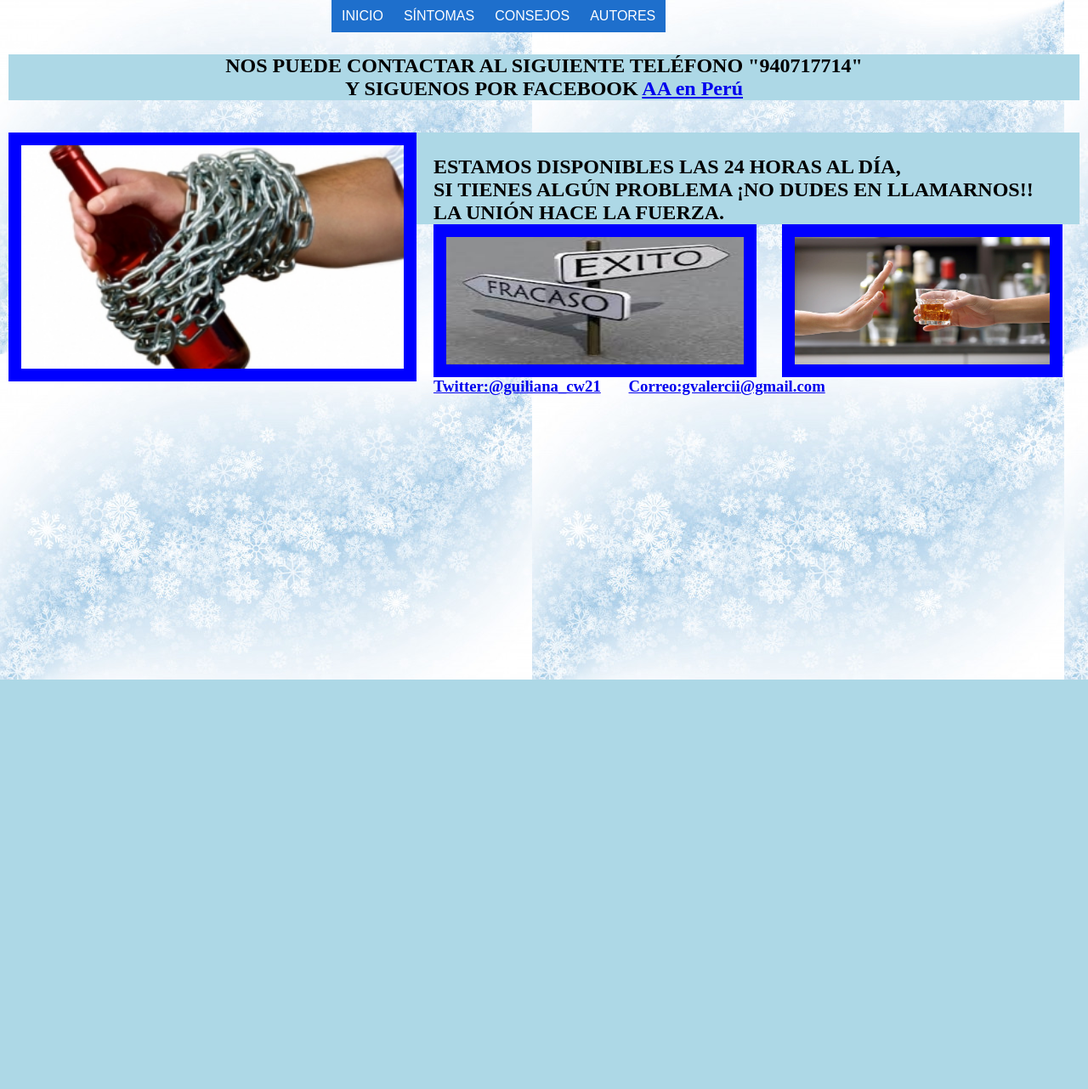
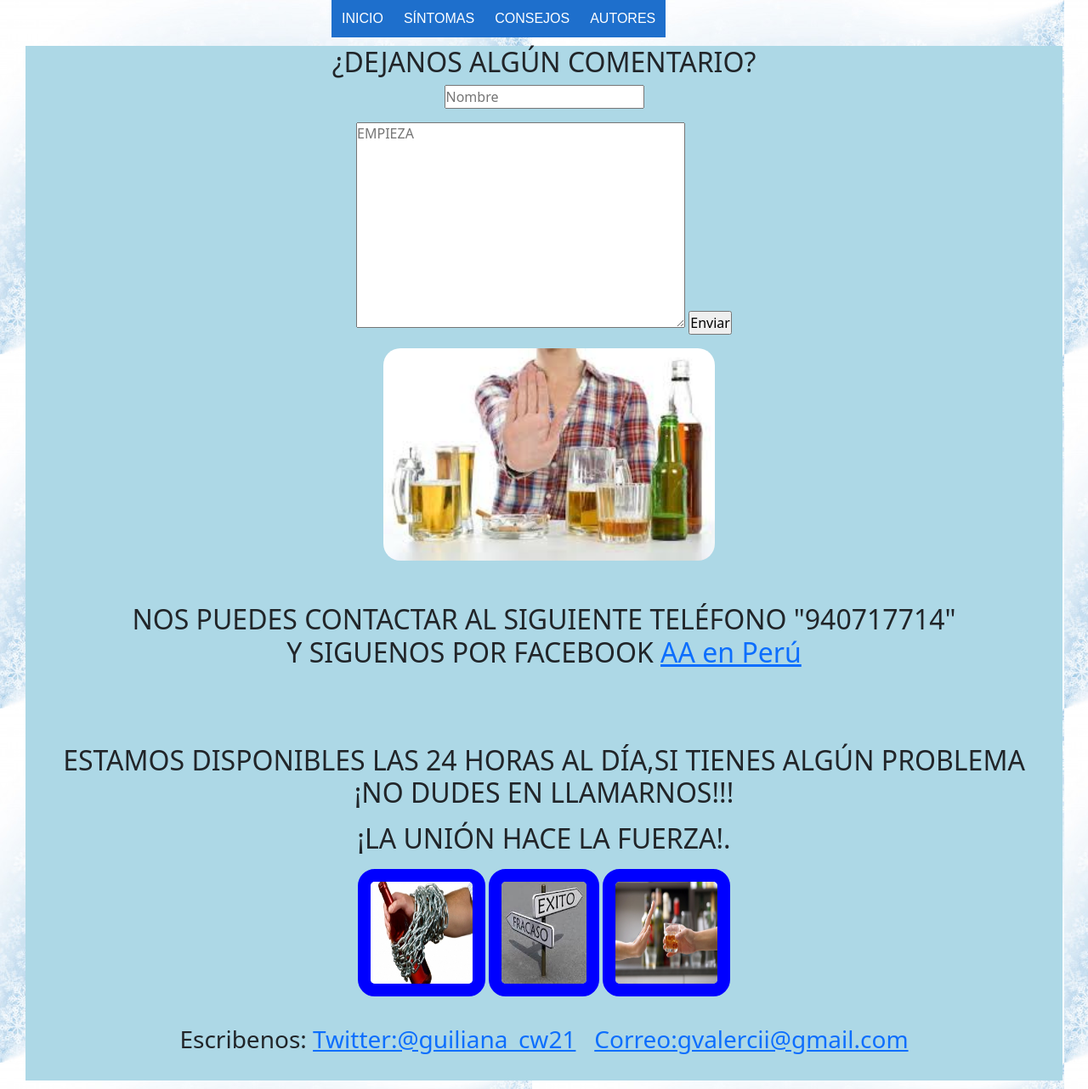
Before and after one commit to GuilianavaD/AA-Proyecto, a PHP site: page /contacto.php in a window 1280 px wide. Shown: the whole page at 85% size. Before the commit the page ends 800 px from the top, so only its background shows below. Run offline with PHP 8.4, Linux system fonts and the light colour scheme.

Commit message:
Update contacto.php

```diff
--- a/contacto.php
+++ b/contacto.php
@@ -4,17 +4,24 @@
     <meta charset="UTF-8">
     <meta name="viewport" content="width=device-width, initial-scale=1.0">
     <link rel="stylesheet" type="text/css" href="style.css">
+    <link href="https://cdn.jsdelivr.net/npm/bootstrap@5.0.0-beta1/dist/css/bootstrap.min.css" rel="stylesheet"
+        integrity="sha384-giJF6kkoqNQ00vy+HMDP7azOuL0xtbfIcaT9wjKHr8RbDVddVHyTfAAsrekwKmP1" crossorigin="anonymous">
     <title>AA</title>
     <style type="text/css">
-        div{
-
+        body{
+            margin-left: 20px;
+            margin-right: 20px;
+            margin-top: 0px;
+            margin-bottom: 0px;
+        }
+       #divv{
             background-color: lightblue;
             margin: 10px;
         }
 
     </style>
     </head>
-    <body style=background-image:url('imagen/fondoinvi.jpg width=100% height=100vh ')>
+    <body style=background-image:url(imagen/fondoinvi.jpg width=100% height=100vh)>
     <div id="header">
         <ul class="nav">
             <li><a href="Inicio.php">INICIO</a>
@@ -48,23 +55,31 @@
                 </ul>
             </li>
     </div>
+    <div id=divv class="box_form">
+    <center><form method="post" action="Inicio.php">
+    <h2>¿DEJANOS ALGÚN COMENTARIO?</h2><p>
+        <input type="text" name="name" placeholder="Nombre"><p>
+        <textarea id="opinion" name="contenido"onkeyup="actualizaInfo(100)" rows="10" cols="40" placeholder="EMPIEZA"></textarea>
+      <input type="submit"value="Enviar"><p>  &nbsp;&nbsp;
+        <img style="border-radius: 20px;"src="imagen/eee.jfif" width="390px" height="250">
+    </form></center>
+    <div>
     <br>
+    <div id=divv >
+    <center> <h2>NOS PUEDES CONTACTAR AL SIGUIENTE TELÉFONO "940717714"
+        <p> Y SIGUENOS POR FACEBOOK <a href="https://www.facebook.com/aaenperu/">AA en Perú</a>  </h2></center>
+    </div>
+    <br><center>
+    <div id=divv>
+     <h2> <br clear="right"><pr>ESTAMOS DISPONIBLES LAS 24 HORAS AL DÍA,SI TIENES ALGÚN PROBLEMA<p> ¡NO DUDES EN LLAMARNOS!!!<p> ¡LA UNIÓN HACE LA FUERZA!.</h2>
+    <center><div id=divv><img style="border-radius: 20px;border:15px solid; color: blue;"src="imagen/atadura.jpg"width="150" height="150"  >
+     <img style="border-radius: 20px;border:15px solid; color: blue;"src="imagen/exi.jfif"width="130" height="150"  >
+     <img style="border-radius: 20px;border:15px solid; color: blue;"src="imagen/alto.jpg"width="150" height="150"  ></div></center> </div></center>
     <br>
+    <center><h3>Escribenos: <a href="https://twitter.com/login?lang=es">Twitter:@guiliana_cw21</a> &nbsp;&nbsp;<a href="https://www.google.com/intl/es/gmail/about/">Correo:gvalercii@gmail.com</a></h3></center>
     <br>
-    <div>
-    <center><h2>NOS PUEDE CONTACTAR AL SIGUIENTE TELÉFONO "940717714"
-        <p> Y SIGUENOS POR FACEBOOK <a href="https://www.facebook.com/aaenperu/">AA en Perú</a>
-    </h2>
-    </div>
-    <br>
-    <div align="left"> <p>
-      <img style="border:15px solid; color: blue;float:left; margin-right:20px;"src="imagen/atadura.jpg"width="450" height="263"  >
-     <h2> <br clear="right"><pr>ESTAMOS DISPONIBLES LAS 24 HORAS AL DÍA, <p>SI TIENES ALGÚN PROBLEMA ¡NO DUDES EN LLAMARNOS!!<p> LA UNIÓN HACE LA FUERZA.</h2>
-     <img style="border:15px solid; color: blue;float:left;margin-right:30px;"src="imagen/exi.jfif"width="350" height="150"  >
-     <img style="border:15px solid; color: blue;float:left;"src="imagen/alto.jpg"width="300" height="150"  >
-    </div>
-    <br>
-    <h3 align="left"><a href="https://twitter.com/login?lang=es">Twitter:@guiliana_cw21</a>  &nbsp;  &nbsp;     &nbsp; <a href="https://www.google.com/intl/es/gmail/about/">Correo:gvalercii@gmail.com</a></h3></center>
-    <br>
+    <script src="https://cdn.jsdelivr.net/npm/bootstrap@5.0.0-beta1/dist/js/bootstrap.bundle.min.js"
+        integrity="sha384-ygbV9kiqUc6oa4msXn9868pTtWMgiQaeYH7/t7LECLbyPA2x65Kgf80OJFdroafW"
+        crossorigin="anonymous"></script>
     </body>
 </html>
```
